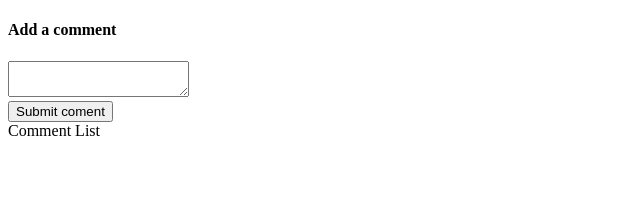
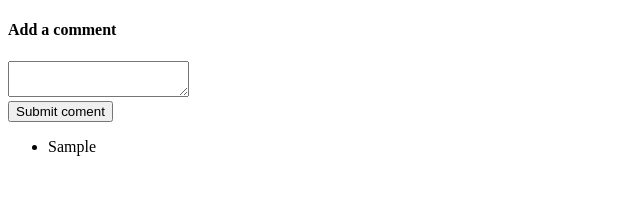
Before and after one commit to imrebartis/AdvancedReduxCode, a React (Create React App) app in the folder testing/: page / in a window 1280 px wide. Both pictures are taken after typing "Sample" into the empty fields and a click on the button "Submit coment". Shown: the top 212 px of the page, without its empty margins (0-640 px from the left). Built offline with nearby package versions, Linux system fonts and the light colour scheme.

Commit message:
wire up comment list

```diff
--- a/testing/src/components/CommentList.js
+++ b/testing/src/components/CommentList.js
@@ -1,5 +1,26 @@
 import React, { Component } from "react";
+import { connect } from "react-redux";
 
-export default () => {
-  return <div>Comment List</div>;
-};
+class CommentList extends Component {
+  renderComments() {
+    return this.props.comments.map(comment => {
+      return <li key={comment}>{comment}</li>;
+    })
+  }
+
+  render() {
+    return (
+      <div>
+      <ul>
+        {this.renderComments()}
+      </ul>
+      </div>
+    )
+  }
+}
+
+function mapStateToProps(state) {
+  return { comments: state.comments };
+}
+
+export default connect(mapStateToProps)(CommentList);
```
